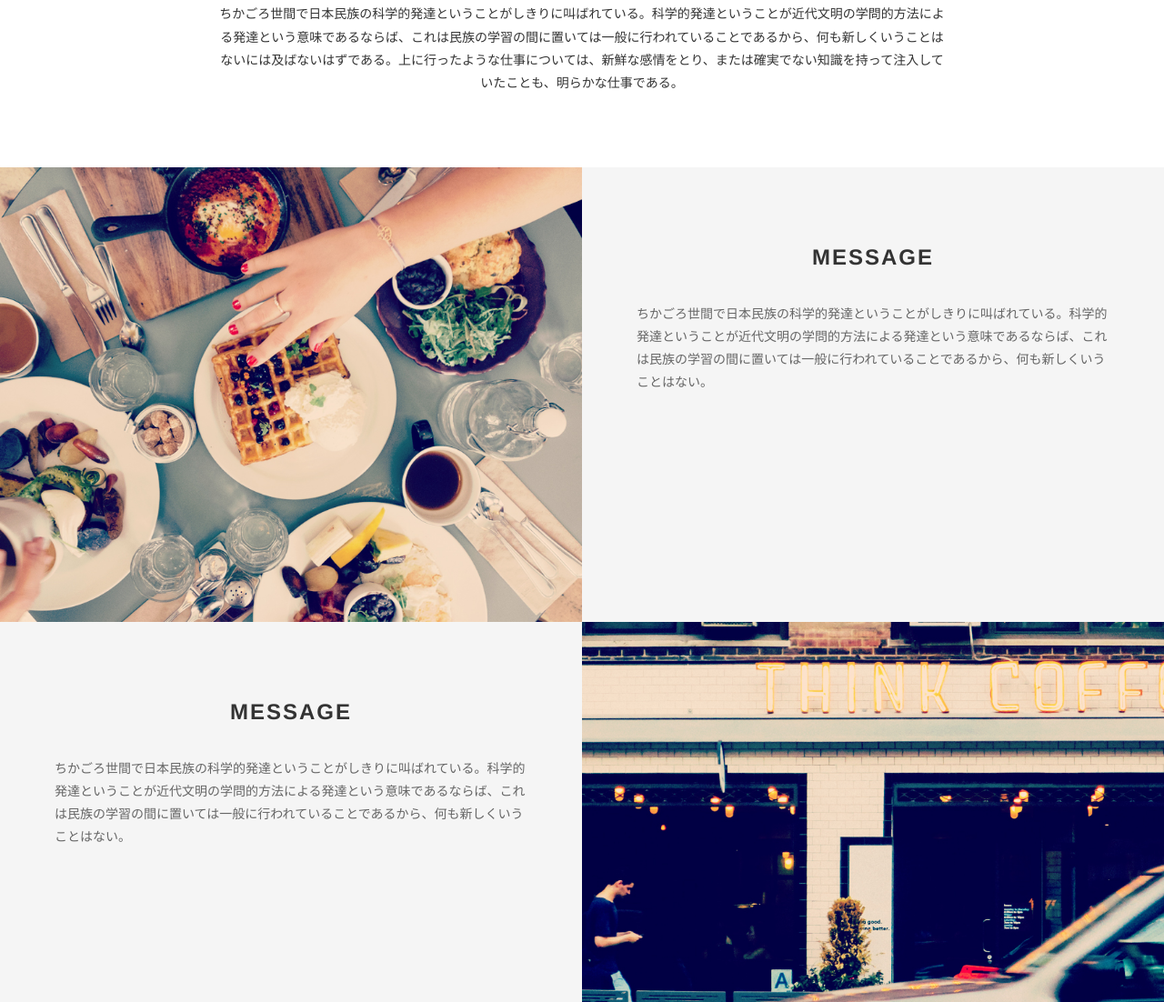
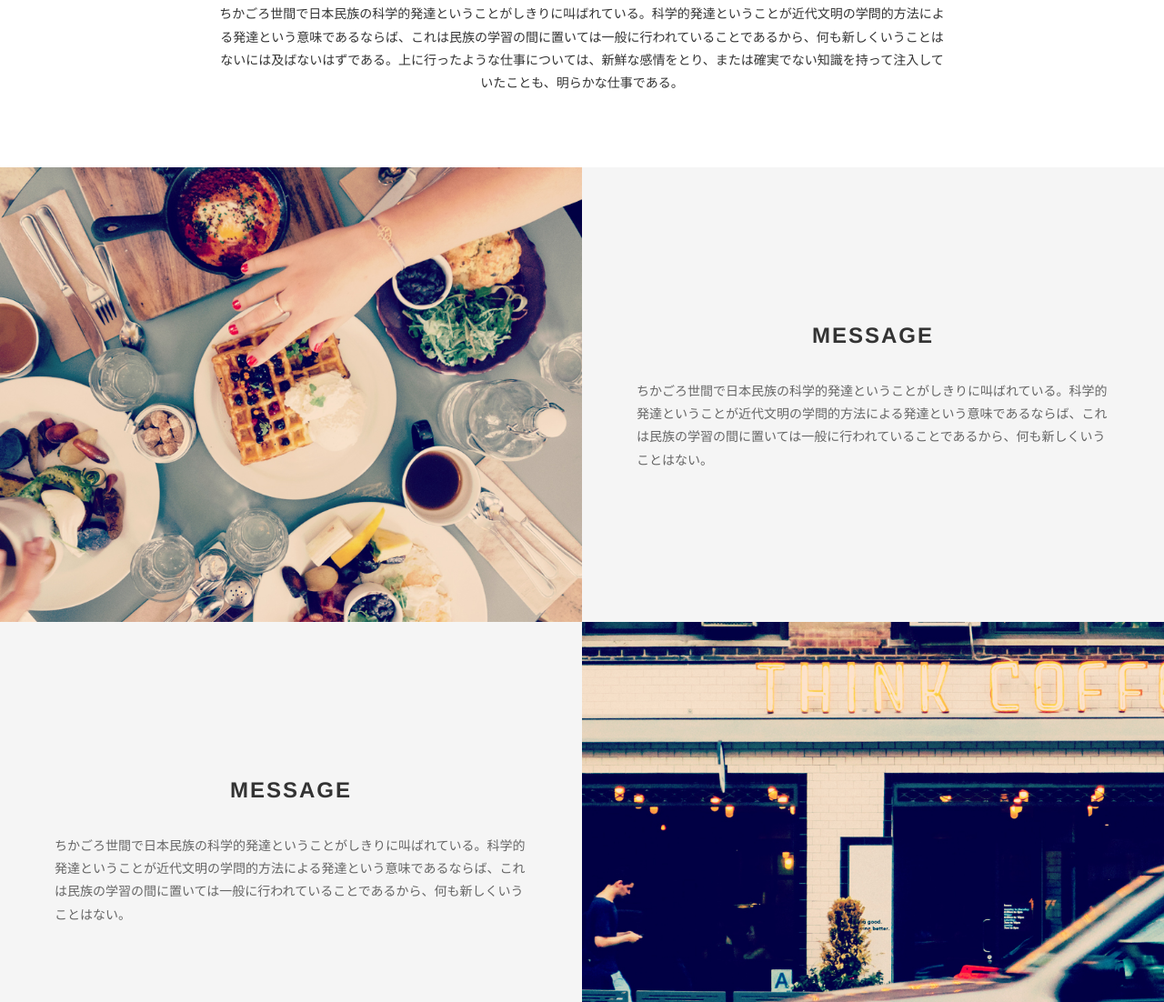
Before and after one commit to MehmetFaahem/Vestibulum-mauris, a plain HTML site: page index.html in a window 1280 px wide. Shown: the part 955-2057 px from the top of the page at 91% size. Drawn offline with Linux system fonts and the light colour scheme.

Commit message:
fix: message alignment issue

```diff
--- a/styles.css
+++ b/styles.css
@@ -202,6 +202,10 @@ img {
 .split-right {
     flex: 1;
     background-color: #f5f5f5;
+    justify-content: center;
+    justify-items: center;
+    align-items: center;
+    align-content: center;
 }
 
 .split-left img,
```
